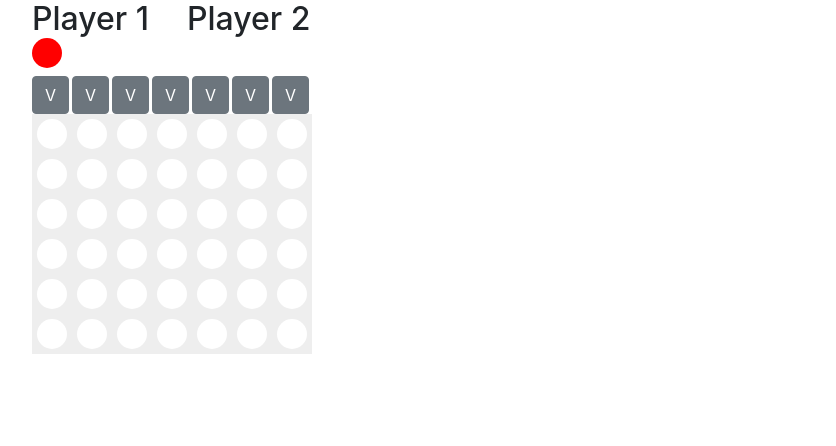
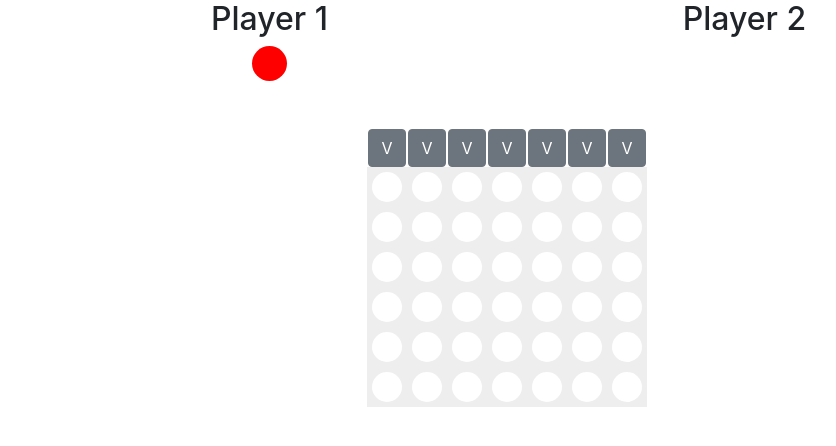
Before and after one commit to Sporky023/connect4, a React app: page / in a window 1280 px wide. Both pictures are taken after a click on the button "Gimme Red!". Shown: the top 446 px of the page, without its empty margins (133-969 px from the left). Built offline with nearby package versions, Linux system fonts and the light colour scheme.

Commit message:
[ux] better layout

```diff
--- a/src/components/App.js
+++ b/src/components/App.js
@@ -7,7 +7,7 @@ import GameContainer from 'containers/GameContainer'
 const App = () => (
   <Container>
     <Row>
-      <Col xs={{ offset: 1, width: 10 }}>
+      <Col xs={{ offset: 1, size: 10 }}>
         <GameContainer />
       </Col>
     </Row>
--- a/src/components/Board.js
+++ b/src/components/Board.js
@@ -9,7 +9,7 @@ const winningTileYValues = (x, win) => (
 )
 
 const Board = ({boardState, onPlay, win}) => (
-  <div>
+  <div style={{display: 'inline-block'}}>
     {
       boardState.map( (column, x) => {
         return (
--- a/src/components/BoardCircle.js
+++ b/src/components/BoardCircle.js
@@ -1,8 +1,8 @@
 import React from 'react'
 
 const circleStyle = (color, hasWinningTile, inline, big) => ({
-  width: big ? '40px' : '30px',
-  height: big ? '40px' : '30px',
+  width: big ? '35px' : '30px',
+  height: big ? '35px' : '30px',
   borderRadius: '50%',
   backgroundColor: { 'B': 'black', 'R': 'red', 'X': 'white' }[color],
   borderWidth: hasWinningTile ? '5px' : '0px',
@@ -12,7 +12,7 @@ const circleStyle = (color, hasWinningTile, inline, big) => ({
 })
 
 const BoardCircle = ({color, hasWinningTile, inline, big}) => (
-  <div style={ circleStyle(color, hasWinningTile) }></div>
+  <div style={ circleStyle(color, hasWinningTile, inline, big) }></div>
 )
 
 export default BoardCircle
--- a/src/components/Players.js
+++ b/src/components/Players.js
@@ -1,12 +1,14 @@
-import React from 'react'
+import React, { Fragment } from 'react'
 import { Row, Col } from 'reactstrap'
 import BoardCircle from 'components/BoardCircle'
 
 const Player = ({name, color, isMyTurn}) => (
-  <h2>
-    {name}
-    { isMyTurn && <BoardCircle color={color} inline={true} big={true} /> }
-  </h2>
+  <div className='text-center'>
+    <h2> {name} </h2>
+    <div className='text-center'>
+      { isMyTurn && <BoardCircle color={color} inline={true} big={true} /> }
+    </div>
+  </div>
 )
 
 const Players = ({player1Color, player2Color, currentPlayer}) => (
--- a/src/containers/PickColors.js
+++ b/src/containers/PickColors.js
@@ -6,18 +6,20 @@ import { pickPlayer1Color } from 'actions'
 
 const PickColors = ({pickPlayer1Color}) => (
   <Fragment>
-    <h1>Welcome to Connect 4!</h1>
+    <div className='text-center'>
+      <h1>Welcome!</h1>
 
-    <h2>Player 1, please choose your color</h2>
+      <h2 className='mt-4'>Player 1, please choose your color</h2>
+    </div>
 
-    <Row>
-      <Col xs={{ offset: 3, width: 3}}>
+    <Row className='mt-5'>
+      <Col xs={{ offset: 3, size: 3}} className='text-right'>
         <Button color='danger' onClick={() => pickPlayer1Color('R') }>
           Gimme Red!
         </Button>
       </Col>
 
-      <Col xs={{ offset: 3, width: 3}}>
+      <Col xs='3'>
         <Button color='secondary' onClick={() => pickPlayer1Color('B') }>
           Gimme Black!
         </Button>
--- a/src/containers/Turn.js
+++ b/src/containers/Turn.js
@@ -22,12 +22,15 @@ const Turn = ({
       currentPlayer={currentPlayer}
     />
 
-    <Board
-      boardState={boardState}
-      onPlay={ colIndex => playMove(currentPlayer, colIndex) }
-    />
+    <div className='text-center mt-5'>
+      <Board
+        boardState={boardState}
+        onPlay={ colIndex => playMove(currentPlayer, colIndex) }
+      />
 
-    { message && <Alert color='warning'>{message}</Alert> }
+      { message && <Alert color='warning'>{message}</Alert> }
+    </div>
+
   </Fragment>
 )
 }
```
